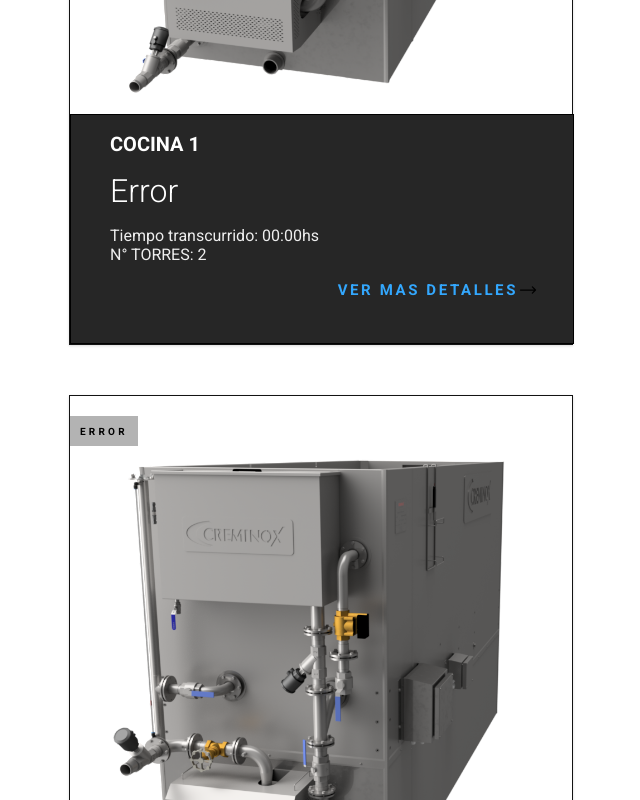
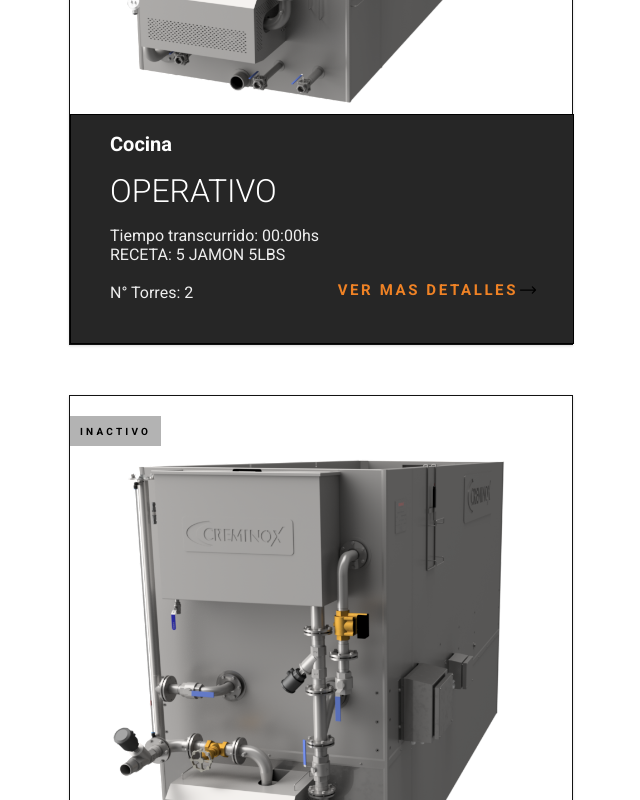
Before and after one commit to JhonatanCremona/opc-frontEnd, a React (Vite) app: page / in a window 1280 px wide. Shown: the part 760-1560 px from the top of the page, without its empty margins (319-959 px from the left). Built offline with nearby package versions, Linux system fonts and the light colour scheme; no server answers.

Commit message:
Home.jsx --> remplazo a Panel.jsx

```diff
--- a/src/App.jsx
+++ b/src/App.jsx
@@ -1,13 +1,14 @@
-import { useState } from 'react'
 import { Routes, Route } from 'react-router-dom';
 import './App.css'
 
+//Components
 import { Layout } from './Layout';
-import { Panel } from './panel/Panel';
 import { PanelContextProvider } from './context/PanelContext';
 import { PanelControl } from "./panel-control/PanelControl";
 import { Footer } from './footer/Footer';
 import { Test } from "./test/Test";
+import { Home } from './panel/Home';
+import { Charts } from './charts/Charts';
 
 function App() {
 
@@ -15,9 +16,10 @@ function App() {
     <PanelContextProvider>
       <Routes>
         <Route path="/" element={ <Layout/> }>
-          <Route path="/" element={ <Panel/> }/>
+          <Route path="/" element={ <Home/> }/>
           <Route path="/panel-control/:equipo" element={<PanelControl/>}/>
           <Route path='/panel-control/test' element={<Test/>}/>
+          <Route path='/graficos' element={<Charts/>}/>
         </Route>
       </Routes>
       <Footer/>
--- a/src/JSON/equipos.json
+++ b/src/JSON/equipos.json
@@ -1,20 +1,18 @@
 {
     "Equipos": [
         {
-            "numero_equipo": 1,
+            "ID": 1,
             "NOMBRE_EQUIPO":  "COCINA 1",
-            "ESTADO": "OPERACIONAL",
-            "NOMBRE_RECETA": "JAMON 5LBS",
-            "NRO_RECETA": "5",
+            "ESTADO": "OPERATIVO",
+            "RECETA": "5 JAMON 5LBS",
             "TIEMPO_TRANSCURRIDO": "00:00hs",
             "NRO_TORRES": "2"
         },
         {
-            "numero_equipo": 2,
+            "ID": 2,
             "NOMBRE_EQUIPO":  "ENFRIADOR 1",
             "ESTADO": "NO-OPERATIVO",
-            "NOMBRE_RECETA": "",
-            "NRO_RECETA": "",
+            "RECETA": "5 JAMON 5LBS",
             "TIEMPO_TRANSCURRIDO": "00:00hs",
             "NRO_TORRES": "0"
         }
--- /dev/null
+++ b/src/charts/Charts.jsx
@@ -0,0 +1,7 @@
+export const Charts = () => {
+    return (
+        <>
+
+        </>
+    )
+}
--- /dev/null
+++ b/src/panel/Home.jsx
@@ -0,0 +1,83 @@
+//Dependencies
+import { Link } from "react-router-dom"
+import Style from "./Panel.module.css";
+import { useState,  useEffect, useContext } from "react";
+import { transformDataMachine } from "../service/client";
+
+//Images
+import Cocina from "../IMG/Cocina/COTM-09-0001-r01.png"
+import Enfriador from "../IMG/Enfriador/ENTM-09-0001-rev01.png"
+import { Arrow } from "../Icon/Icon";
+
+//Context
+import { PanelContext } from "../context/PanelContext";
+
+//Component
+
+export const Home = () => {
+    const [machines , setMachines] = useState([])
+    let { setUrlPanel } = useContext(PanelContext);
+
+    useEffect(() => {
+        const fetchData = async () => { setMachines(await transformDataMachine())};
+        //console.log(machines)
+        fetchData();
+        const intervalId = setInterval(fetchData, 10000);
+        return () => clearInterval(intervalId);
+      }, []);
+
+    return (
+        <>
+            <div className={Style.titleBox}>
+                <h2 className={Style.title + " " + Style.n1}>EQUIPOS</h2>
+                <h3 className={Style.title + " " + Style.n2}>COCINAS & ENFRIADORES</h3>
+            </div>
+
+            <section className={Style.equipos}>
+            {machines.map ((machine) =>{
+                return (
+                    <div className={Style.card} key={machine.ID}>
+                        <section className={Style.imagen}>
+                            <img className={Style.imgEquipo}
+                            src={machine.NOMBRE_EQUIPO == "Cocina" ? Cocina : Enfriador} alt="ImagenEquipo" />
+                        </section>
+
+                        <section className={ machine.ESTADO != "OPERATIVO" ? Style.tagsContainer : Style.tagsContainerOperativo }>
+                            <p className={Style.tags}> { machine.ESTADO }</p>
+                        </section>
+
+                        <section className={Style.cardDetails}>
+
+                            <article>
+                                <h2 className={Style.titleEquipo}> { machine.NOMBRE_EQUIPO } </h2>
+
+                                <h2 className={Style.titleEstado}> { machine.ESTADO }</h2>
+
+                                <p className={Style.textTiempoTrans}>
+                                    <span>Tiempo transcurrido: </span>
+                                    { machine.TIEMPO_TRANSCURRIDO }
+                                    { machine.ESTADO == "OPERATIVO" && <span className={Style.textReceta}> { `RECETA: ${machine.RECETA}` } </span>}
+                                    <span className={Style.textReceta}>{`N° Torres: ${ machine.NRO_TORRES }`}</span>
+                                </p>
+                            </article>
+
+                            <Link
+                                to={`/panel-control/${machine.NOMBRE_EQUIPO.replace(/\s+/g, '-')}`}
+                                onClick={setUrlPanel(`/panel-control/${machine.NOMBRE_EQUIPO.replace(/\s+/g, '-')}`)}
+                                className={
+                                        machine.NOMBRE_EQUIPO === "Cocina"
+                                            ? Style.buttonArrow + " " + Style.buttonCocina
+                                            : machine.NOMBRE_EQUIPO == "Enfriador"
+                                            ? Style.buttonArrow + " " + Style.buttonEndriador
+                                            : ""
+                                    }>VER MAS DETALLES {<Arrow/>}
+                            </Link>
+
+                        </section>
+                    </div>
+                )
+            })}
+            </section>
+        </>
+    )
+}
--- a/src/panel/Panel.jsx
+++ b/src/panel/Panel.jsx
@@ -82,9 +82,7 @@ export const Panel = () =>{
             <section className={Style.equipos}>
             { maquina.map(( eqipos ) => {
                 return (
-                    <div
-                    className={Style.card}
-                    key={eqipos.NOMBRE_EQUIPO || eqipos.ID}>
+                    <div className={Style.card} key={eqipos.NOMBRE_EQUIPO || eqipos.ID}>
                         <section className={Style.imagen}>
                             <img
                             className={Style.imgEquipo}
--- a/src/panel/Panel.module.css
+++ b/src/panel/Panel.module.css
@@ -101,9 +101,7 @@
     background: #262626;;
     height: 228px;
 }
-.textReceta {
-    display: block;
-}
+
 .titleEquipo,
 .titleEstado,
 .textTiempoTrans {
@@ -123,12 +121,10 @@
     margin-bottom: 0;
     margin-top: 0;
 }
-.textRecetaNone {
-    display: none;
-}
 
 .textReceta,
 .textTiempoTrans {
+    display: block;
     color: #EEE;
     font-size: 16px;
     height: 38px;
--- a/src/service/PanelService.js
+++ b/src/service/PanelService.js
@@ -1,3 +1,6 @@
+
+
+
 export function tranformDataEquipo(data) {
     return data.map(item => {
         return {
--- /dev/null
+++ b/src/service/client.js
@@ -0,0 +1,99 @@
+import axios from "axios";
+
+const templateEquipos = {
+    "Equipos": [
+        {
+            "ID": 1,
+            "NOMBRE_EQUIPO":  "Cocina",
+            "ESTADO": "OPERATIVO",
+            "RECETA": "5 JAMON 5LBS",
+            "TIEMPO_TRANSCURRIDO": "00:00hs",
+            "NRO_TORRES": "2"
+        },
+        {
+            "ID": 2,
+            "NOMBRE_EQUIPO":  "Enfriador",
+            "ESTADO": "INACTIVO",
+            "RECETA": "5 JAMON 5LBS",
+            "TIEMPO_TRANSCURRIDO": "00:00hs",
+            "NRO_TORRES": "0"
+        }
+    ]
+}
+export const valueStateMachine = (value) =>  {
+        switch (value) {
+            case 1:
+                return "PRE OPERATIVO"
+            case 2:
+                return "OPERATIVO"
+            case 3:
+                return "PAUSA"
+            case 4:
+                return "INACTIVO"
+            case 5:
+                return "CANCELADO"
+            case 6:
+                return "FINALIZADO"
+            default:
+                return "Error"
+        }
+    }
+export const transformDataMachine = async () => {
+    try {
+        const equipos = await getMachineHome().Equipos;
+        return equipos.map(({ NOMBRE_RECETA, NRO_RECETA, ...restoPropiedades }) => {
+            return {
+               ...restoPropiedades,
+               ESTADO: valueStateMachine(restoPropiedades.ESTADO),
+               TIEMPO_TRANSCURRIDO: `${restoPropiedades.TIEMPO_TRANSCURRIDO} hs`,
+               RECETA: `${NRO_RECETA} ${NOMBRE_RECETA}`
+            }
+       })
+    } catch (error) {
+        return templateEquipos.Equipos;
+    }
+}
+
+export const getMachineHome =  async () => {
+    try {
+        return await axios.get(
+            `${import.meta.env.VITE_API_BASE_URL}/Home`,
+        )
+    } catch (error) {
+        console.log(" Mensaje: ", error);
+        return error.message;
+    }
+}
+
+
+
+export const getReportCocina = async () => {
+    try {
+        return await axios.get(
+            `${import.meta.env.VITE_API_BASE_URL}/Reporte/Cocina1`,
+        )
+    } catch (error) {
+        console.log(error);
+        throw error;
+    }
+}
+export const getReportEnfriador = async () => {
+    try {
+        return await axios.get(
+            `${import.meta.env.VITE_API_BASE_URL}/Reporte/Enfriador1`,
+        )
+    } catch (error) {
+        console.log(error);
+        throw error;
+    }
+}
+export const getHistory = async (componente) => {
+    try {
+        return await axios.get(
+            `${import.meta.env.VITE_API_BASE_URL}/Historico/Cocina1/${componente}`,
+        )
+    } catch (error) {
+        console.log(error);
+        throw error;
+    }
+}
```
Also changed, not shown: src/JSON/equipo-inactivo.json (deleted, +0 -20 lines), 1 other file (tests, documents, lock files or other folders).
